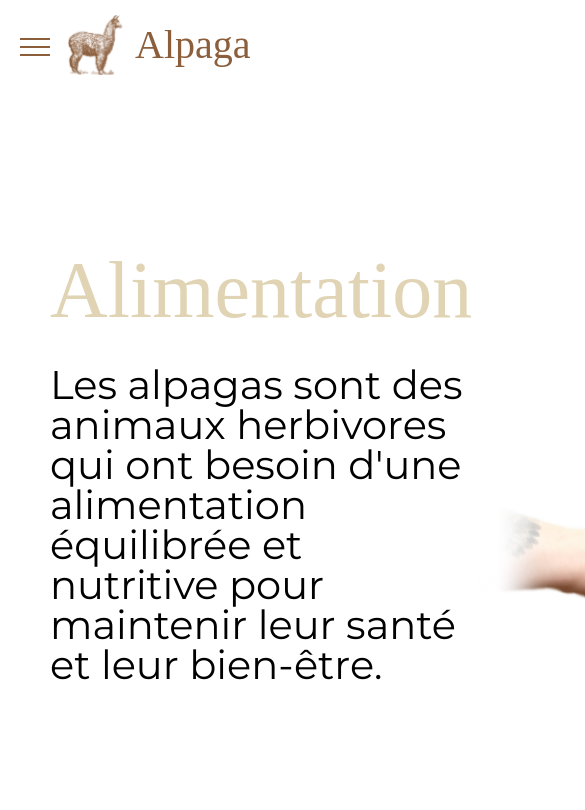
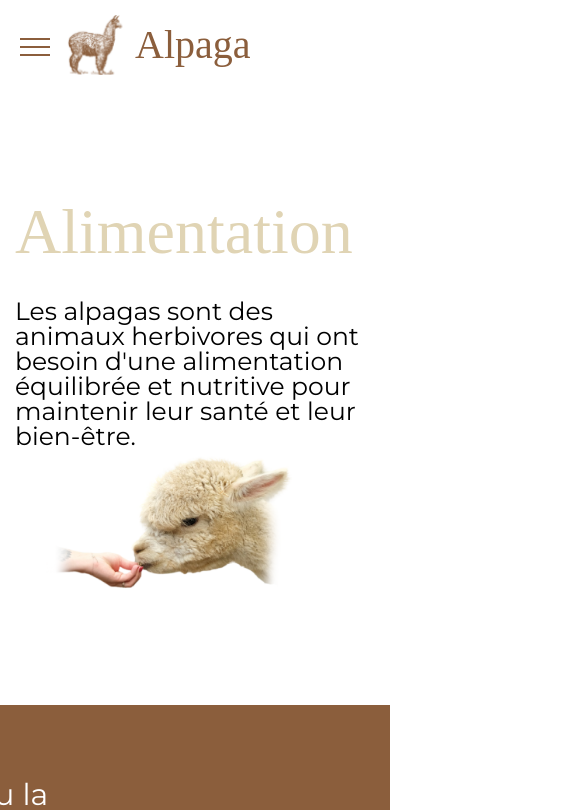
Before and after one commit to julien382/Alpaga, a React (Create React App) app: page /alimentation in a window 390 px wide. Shown: the top 810 px of the page, 585 px wide, since content can reach past the window. Built offline with nearby package versions, Linux system fonts and the light colour scheme; a web font is replaced by a local one.

Commit message:
create component accueilType et remplacement alimentation

```diff
--- /dev/null
+++ b/src/components/AccueilType/AccueilType.css
@@ -0,0 +1,98 @@
+.part1_AccueilType{
+    display: flex;
+    justify-content: space-between;
+    margin-top: 50px;
+    margin-bottom: 100px;
+}
+
+.alpagaMainContainerAccueilType{
+    width: 800px;
+    height: 610px;
+    max-width: 100%;
+    margin-right: 50px;
+}
+
+.alpagaMainAccueilType{
+    width: 100%;
+    height: 100%;
+    max-width: 100%;
+    object-fit: contain; /* Pour maintenir les proportions de l'image */
+    transition: transform 0.5s ease;
+}
+
+.alpagaMainAccueilType:hover{
+    transform: scale(1.1);
+}
+
+.partTexteAccueilType{
+    margin-top: 100px;
+    margin-left: 50px;
+    max-width: 800px;
+}
+
+.titleAccueilType{
+    font-size: 80px;
+    margin-bottom: 35px;
+}
+
+.paragrapheTitleAccueilType{
+    font-size: 40px;
+    animation: slide-inText 2s ease forwards;
+}
+
+@keyframes slide-inText {
+    0% {
+      transform: translateX(0%);
+      opacity: 0;
+    }
+    100% {
+      transform: translateX(0%);
+      opacity: 1;
+    }
+}
+
+@media only screen and (max-width: 767px) {
+    .part1_AccueilType{
+        display: flex;
+        flex-direction: column;
+        justify-content: center;
+        align-items: center;
+        margin-top: 50px;
+        padding-left: 15px;
+        padding-right: 15px;
+    }
+
+    .alpagaMainContainerAccueilType{
+        width: 250px;
+        height: auto;
+        max-width: 100%;
+        margin-left: 0px;
+    }
+
+    .alpagaMainAccueilType{
+        width: 100%;
+        height: auto;
+        max-width: 100%;
+        max-height: 100%;
+        transition: transform 0.5s ease;
+    }
+
+    .alpagaMainAccueilType:hover{
+        transform: scale(1.2);
+    }
+
+    .partTexteAccueilType{
+        margin-top: 50px;
+        margin-left: 0px;
+    }
+
+    .titleAccueilType{
+        font-size: 64px;
+        margin-bottom: 35px;
+    }
+
+    .paragrapheTitleAccueilType{
+        font-size: 25px;
+        animation: slide-inText 2s ease forwards;
+    }
+}
--- /dev/null
+++ b/src/components/AccueilType/AccueilType.jsx
@@ -0,0 +1,19 @@
+import './AccueilType.css'
+
+const AccueilType = ({image, title, texte}) => {
+
+
+    return (
+        <div className='part1_AccueilType'>
+                <div className='partTexteAccueilType'>
+                    <h1 className='titleAccueilType font color1'>{title}</h1>
+                    <p className='paragrapheTitleAccueilType'>{texte}</p>
+                </div>
+                <div className='alpagaMainContainerAccueilType'>
+                    <img className='alpagaMainAccueilType' src={image} alt="alpagaMainAccueilType" />
+                </div>
+            </div>
+    )
+}
+
+export default AccueilType
--- a/src/pages/Alimentation/Alimentation.css
+++ b/src/pages/Alimentation/Alimentation.css
@@ -1,38 +1,3 @@
-.part1_Alimentation{
-    display: flex;
-    justify-content: space-between;
-    margin-top: 50px;
-    margin-bottom: 250px;
-}
-
-.alpagaMainAlimentation{
-    width: 800px;
-    transition: transform 0.5s ease;
-    margin-top: 50px;
-    margin-right: 50px;
-}
-
-.alpagaMainAlimentation:hover{
-    transform: scale(1.1);
-}
-
-.partTexteAlimentation{
-    margin-top: 100px;
-    margin-left: 50px;
-    width: 800px;
-}
-
-.titleAlimentation{
-    font-size: 80px;
-    margin-bottom: 35px;
-}
-
-.paragrapheTitleAlimentation{
-    font-size: 40px;
-    animation: slide-inText 2s ease forwards;
-}
-
-/* --- part2 --- */
 .part2_alimentation{
     display: flex;
     justify-content: center;
--- a/src/pages/Alimentation/Alimentation.jsx
+++ b/src/pages/Alimentation/Alimentation.jsx
@@ -1,18 +1,14 @@
 import './Alimentation.css'
 import alpagaMain from "../../assets/alpagaAlimentation.png";
+import AccueilType from '../../components/AccueilType/AccueilType';
 
 const Alimentation = () => {
 
 
     return (
         <div className='alimentation'>
-            <div className='part1_Alimentation'>
-                <div className='partTexteAlimentation'>
-                    <h1 className='titleAlimentation font color1'>Alimentation</h1>
-                    <p className='paragrapheTitleAlimentation'>Les alpagas sont des animaux herbivores qui ont besoin d'une alimentation équilibrée et nutritive pour maintenir leur santé et leur bien-être.</p>
-                </div>
-                <img className='alpagaMainAlimentation' src={alpagaMain} alt="alpagaMain" />
-            </div>
+            <AccueilType image={alpagaMain} title="Alimentation" texte="Les alpagas sont des animaux herbivores qui ont besoin d'une alimentation équilibrée et nutritive pour maintenir leur santé et leur bien-être.">
+            </AccueilType>
             <div className='part2_alimentation'>
                 <p className='part2_alimentation_Paragraphe1'>Le foin ou la paille de qualité supérieure sont la base de leur alimentation, avec une consommation quotidienne d'environ 2 à 3% de leur poids corporel. L'accès à de l'eau propre et fraîche en permanence est également essentiel.</p>
                 <p className='part2_alimentation_Paragraphe2'>En plus du foin, les alpagas peuvent être nourris avec des aliments commerciaux pour alpagas, des suppléments minéraux, des vitamines, des légumes, des fruits et des herbes.</p>
```
